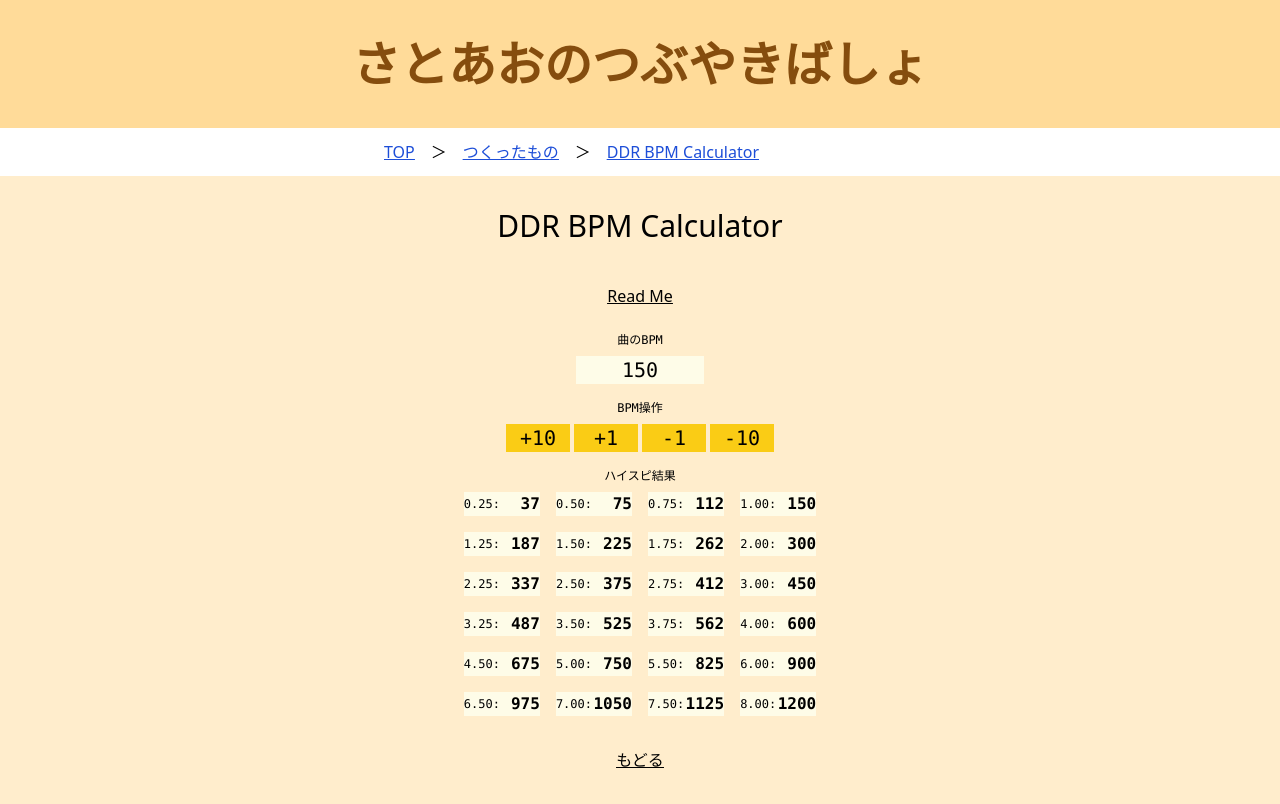
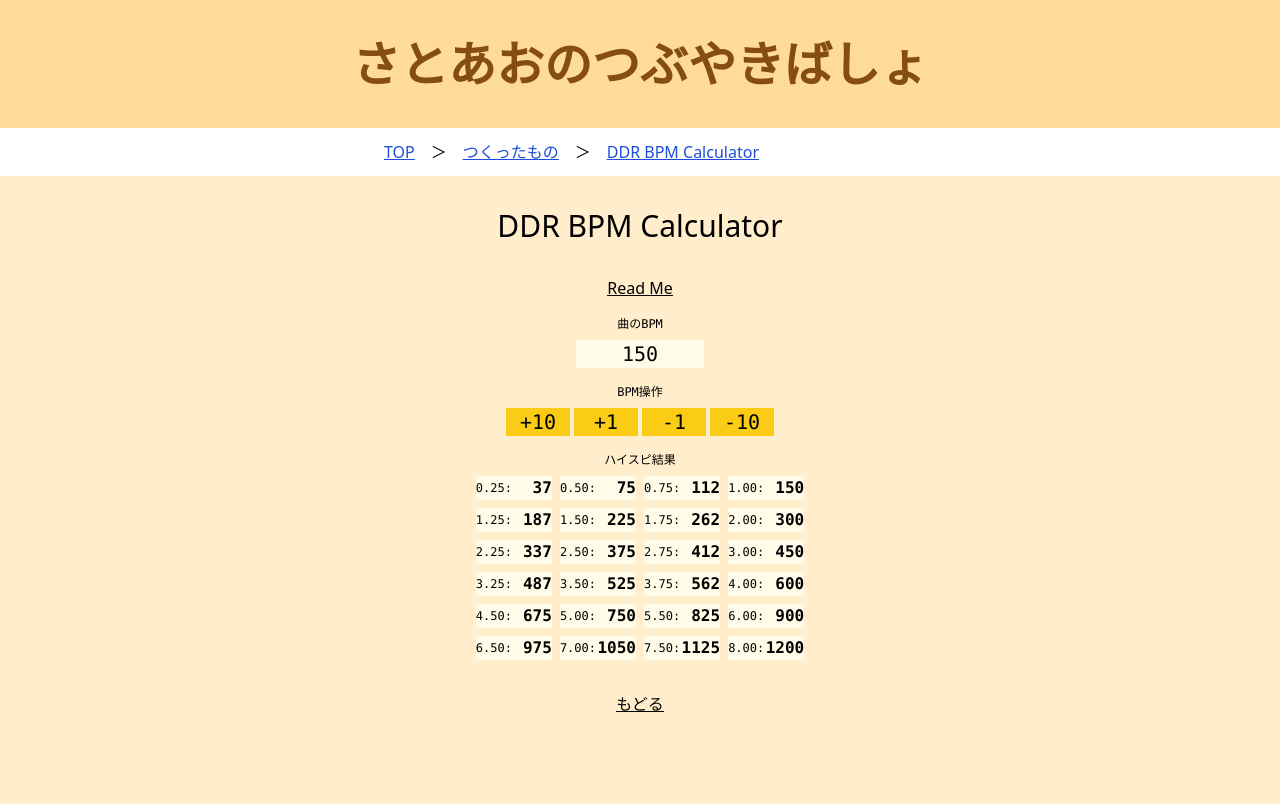
Before and after one commit to AoSato531/satoao-weblog, a Next.js app: page /software/dbc in a window 1280 px wide. Built offline with nearby package versions, Linux system fonts and the light colour scheme.

Commit message:
いろいろ修正

```diff
--- a/src/pages/software/dbc/index.tsx
+++ b/src/pages/software/dbc/index.tsx
@@ -76,14 +76,14 @@ export default function Page() {
         <div className="lg:text-3xl text-xl flex-col h-auto lg:p-8 p-4 text-center">
           {software_title}
         </div>
-        <div className="flex flex-wrap pb-4 m-2 underline lg:text-base text-xs">
+        <div className="flex flex-wrap pb-4 underline lg:text-base text-xs">
           <Link href={"/software/dbc/readme"}>Read Me</Link>
         </div>
         <div className="text-xs text-center pb-2 font-mono">
           曲のBPM<br/>
         </div>
         <div className="text-xs flex-col h-auto pb-4 text-center font-mono">
-          <input type="text" value="150" id="bpm" disabled className="w-32 text-xl text-center disabled:text-black disabled:bg-yellow-50"/>
+          <input type="text" value="150" id="bpm" disabled className="w-32 text-xl text-center bg-yellow-50"/>
         </div>
         <div className="text-xs text-center pb-2 font-mono">
           BPM操作<br/>
@@ -97,7 +97,7 @@ export default function Page() {
         <div className="text-xs text-center pt-4 pb-2 font-mono">
           ハイスピ結果<br/>
         </div>
-        <div className="grid grid-cols-4 gap-4 font-mono">
+        <div className="grid grid-cols-4 gap-2 font-mono">
           <div className="flex items-center bg-yellow-50"><div className="left text-xs">0.25:</div><div className="block ml-auto font-bold w-10 text-right" id="hi025">37</div></div>
           <div className="flex items-center bg-yellow-50"><div className="left text-xs">0.50:</div><div className="block ml-auto font-bold w-10 text-right" id="hi050">75</div></div>
           <div className="flex items-center bg-yellow-50"><div className="left text-xs">0.75:</div><div className="block ml-auto font-bold w-10 text-right" id="hi075">112</div></div>
--- a/src/pages/software/dbc/readme.tsx
+++ b/src/pages/software/dbc/readme.tsx
@@ -27,6 +27,9 @@ export default function Page() {
         <div className="lg:text-3xl text-xl flex-col h-auto lg:p-8 p-4 text-center">
           {software_title}
         </div>
+        <div className="lg:text-base text-xs flex-col h-auto text-center">
+        Read Me
+        </div>
         <BlogTextBlock>
           DDR（Dance Dance Revolution）でハイスピ計算を一括でしてくれるウェブアプリです。<br/>
           ボタン操作で曲のBPMを変更することで、自動でハイスピ後のBPMを計算します。<br/>
```
